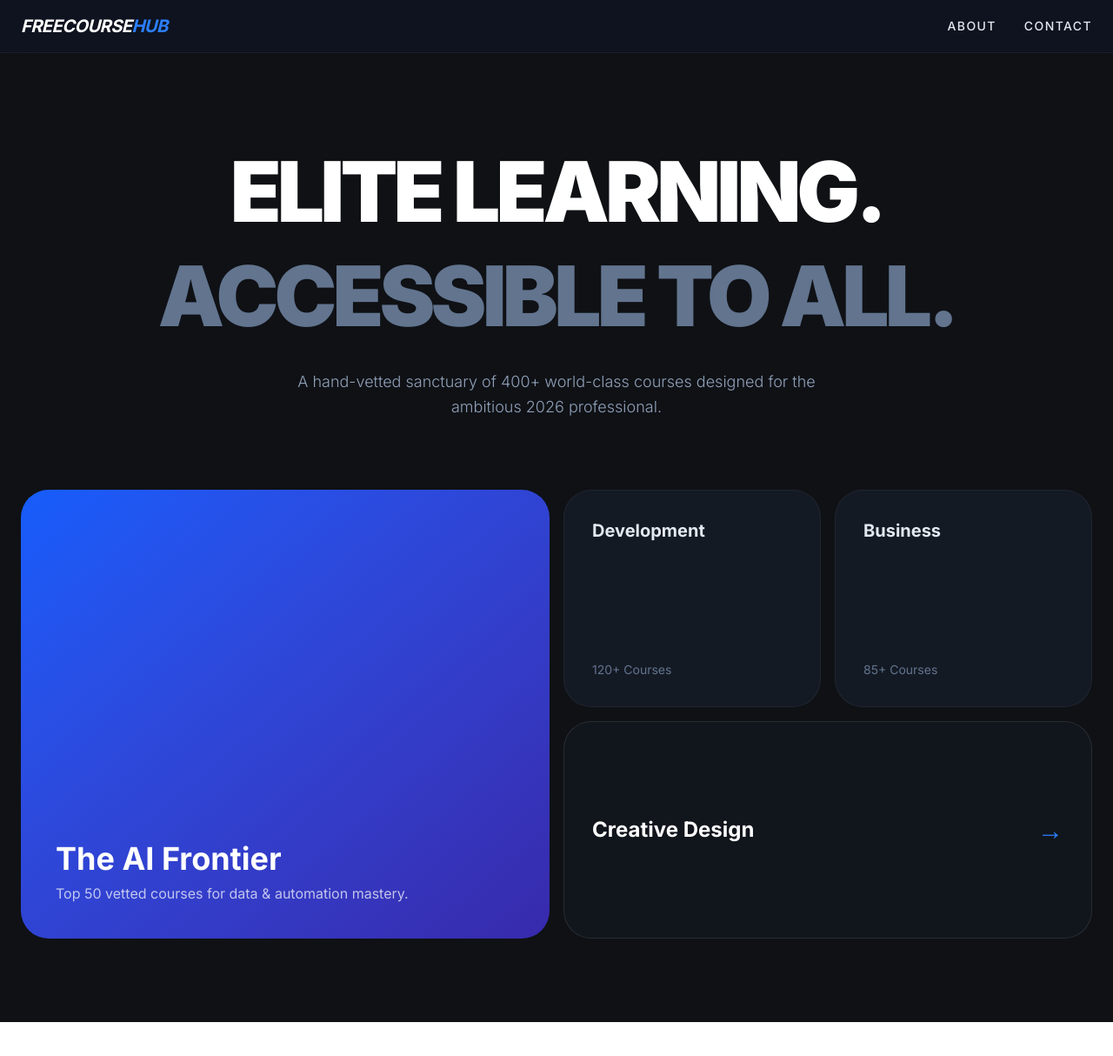
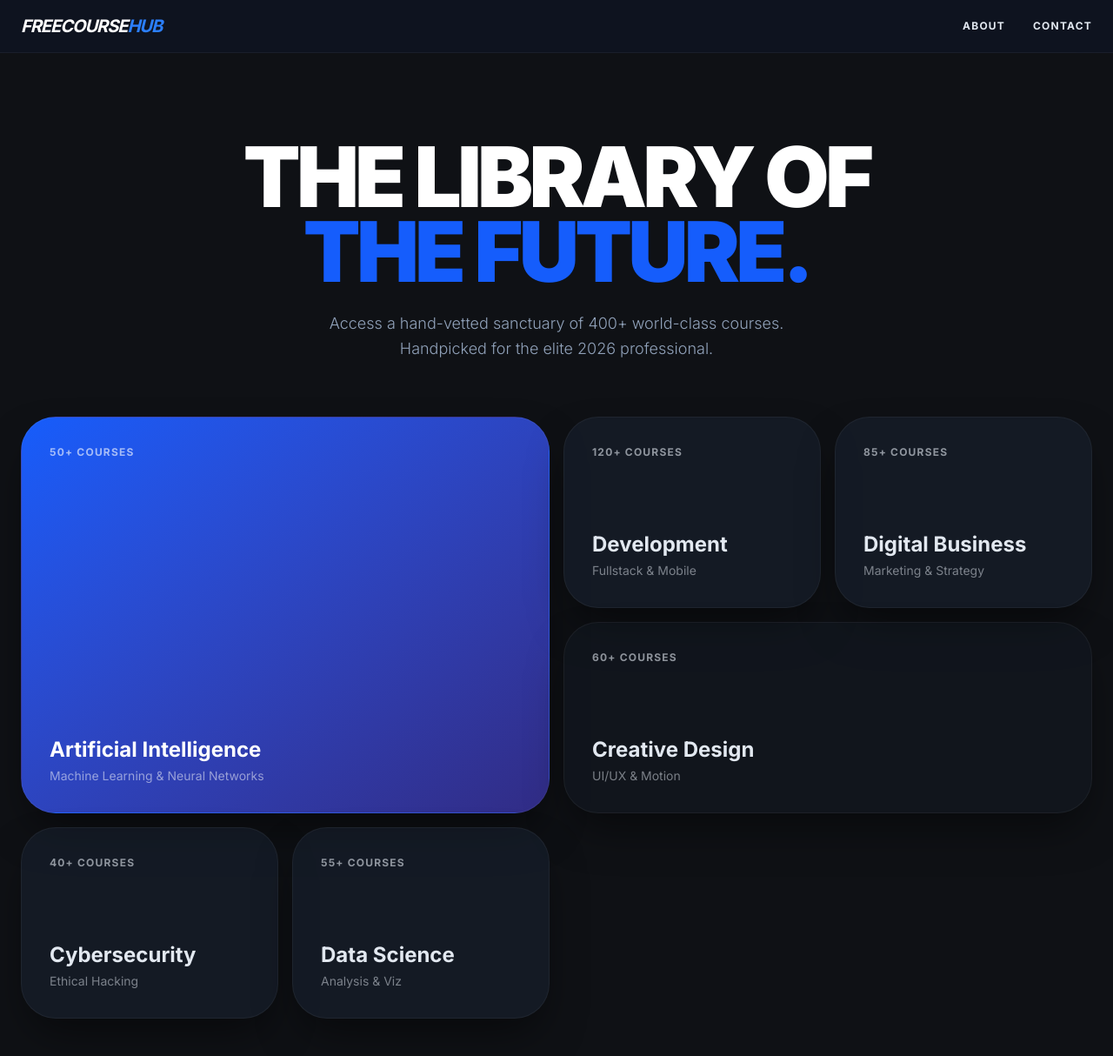
Before and after one commit to orinajameschege-ke/free-course-hub, a Next.js app: page / in a window 1280 px wide. Shown: the top 1214 px of the page at 87% size. Before the commit the page ends 1175 px from the top, so only its background shows below. Built offline with nearby package versions, Linux system fonts and the light colour scheme.

Commit message:
more changes

```diff
--- /dev/null
+++ b/src/app/category/page.tsx
@@ -0,0 +1,41 @@
+// src/app/category/[slug]/page.tsx
+import { createClient } from '@supabase/supabase-js';
+import Link from 'next/link';
+
+const supabase = createClient(
+  process.env.NEXT_PUBLIC_SUPABASE_URL!,
+  process.env.NEXT_PUBLIC_SUPABASE_ANON_KEY!
+);
+
+export default async function CategoryPage({ params }: { params: { slug: string } }) {
+  const { slug } = params;
+
+  // Fetch courses that match the category 'slug'
+  const { data: courses, error } = await supabase
+    .from('courses')
+    .select('*')
+    .eq('category', slug); // Ensure your table has a 'category' column matching these names
+
+  return (
+    <main className="min-h-screen bg-[#0f1115] text-white p-8 pt-32">
+      <div className="max-w-6xl mx-auto">
+        <Link href="/" className="text-blue-500 hover:underline mb-8 inline-block">← Back to Hub</Link>
+        <h1 className="text-5xl font-bold mb-12 capitalize">{slug.replace('-', ' ')} Courses</h1>
+
+        {error && <p className="text-red-500">Error loading courses.</p>}
+
+        <div className="grid grid-cols-1 md:grid-cols-2 lg:grid-cols-3 gap-6">
+          {courses?.map((course) => (
+            <div key={course.id} className="bg-slate-800/40 border border-white/5 p-6 rounded-3xl backdrop-blur-md">
+              <h2 className="text-xl font-bold mb-2">{course.title}</h2>
+              <p className="text-slate-400 text-sm mb-4">{course.description}</p>
+              <a href={course.link} target="_blank" className="text-blue-400 font-bold hover:text-blue-300">Start Learning →</a>
+            </div>
+          ))}
+        </div>
+
+        {courses?.length === 0 && <p className="text-slate-500">No courses found in this category yet.</p>}
+      </div>
+    </main>
+  );
+}
--- a/src/app/page.tsx
+++ b/src/app/page.tsx
@@ -2,51 +2,62 @@
 import Link from 'next/link';
 import { Analytics } from "@vercel/analytics/react";
 
+// Professional Category Data for the Grid
+const CATEGORIES = [
+  { id: 'ai', title: 'Artificial Intelligence', count: '50+', desc: 'Machine Learning & Neural Networks', style: 'md:col-span-2 md:row-span-2 bg-gradient-to-br from-blue-600 to-indigo-900', text: 'text-white' },
+  { id: 'development', title: 'Development', count: '120+', desc: 'Fullstack & Mobile', style: 'bg-slate-800/40', text: 'text-slate-200' },
+  { id: 'business', title: 'Digital Business', count: '85+', desc: 'Marketing & Strategy', style: 'bg-slate-800/40', text: 'text-slate-200' },
+  { id: 'design', title: 'Creative Design', count: '60+', desc: 'UI/UX & Motion', style: 'md:col-span-2 bg-slate-800/20', text: 'text-slate-200' },
+  { id: 'cybersecurity', title: 'Cybersecurity', count: '40+', desc: 'Ethical Hacking', style: 'bg-slate-800/40', text: 'text-slate-200' },
+  { id: 'data-science', title: 'Data Science', count: '55+', desc: 'Analysis & Viz', style: 'bg-slate-800/40', text: 'text-slate-200' },
+];
+
 export default function CourseHub() {
   return (
-    <main className="min-h-screen bg-[#0f1115] text-slate-200 selection:bg-blue-500/30 font-sans">
-      {/* Premium Glass Header */}
+    <main className="min-h-screen bg-[#0f1115] text-slate-200 selection:bg-blue-500/30">
+      {/* Navigation */}
       <nav className="fixed top-0 w-full z-50 bg-slate-900/50 backdrop-blur-xl border-b border-white/5 px-6 py-4 flex justify-between items-center">
-        <Link href="/" className="text-xl font-bold tracking-tight text-white italic">
-          FREECOURSE<span className="text-blue-500">HUB</span>
+        <Link href="/" className="text-xl font-bold tracking-tighter text-white uppercase italic">
+          FreeCourse<span className="text-blue-500">Hub</span>
         </Link>
-        <div className="flex gap-8 text-sm font-medium uppercase tracking-widest">
+        <div className="flex gap-8 text-xs font-bold uppercase tracking-widest">
           <Link href="/about" className="hover:text-blue-400 transition-colors">About</Link>
           <Link href="/contact" className="hover:text-blue-400 transition-colors">Contact</Link>
         </div>
       </nav>
 
       {/* Hero Section */}
-      <section className="pt-40 pb-20 px-6 text-center">
-        <h1 className="text-6xl md:text-8xl font-black text-white mb-6 tracking-tighter leading-tight">
-          ELITE LEARNING.<br /><span className="text-slate-500">ACCESSIBLE TO ALL.</span>
+      <section className="pt-40 pb-16 px-6 text-center">
+        <h1 className="text-5xl md:text-8xl font-black text-white mb-6 tracking-tighter uppercase leading-[0.9]">
+          The Library of <br /><span className="text-blue-600">The Future.</span>
         </h1>
         <p className="max-w-2xl mx-auto text-lg text-slate-400 leading-relaxed font-light">
-          A hand-vetted sanctuary of 400+ world-class courses designed for the ambitious 2026 professional.
+          Access a hand-vetted sanctuary of 400+ world-class courses. <br />Handpicked for the elite 2026 professional.
         </p>
       </section>
 
-      {/* Main Bento Grid */}
+      {/* Interactive Bento Grid */}
       <section className="max-w-7xl mx-auto px-6 pb-24">
-        <div className="grid grid-cols-1 md:grid-cols-4 gap-4 auto-rows-[250px]">
-          <div className="md:col-span-2 md:row-span-2 bg-gradient-to-br from-blue-600 to-indigo-800 rounded-[2rem] p-10 flex flex-col justify-end group transition-all">
-            <h2 className="text-4xl font-bold text-white mb-2">The AI Frontier</h2>
-            <p className="text-white/70">Top 50 vetted courses for data & automation mastery.</p>
-          </div>
-          <div className="bg-slate-800/40 border border-white/5 rounded-[2rem] p-8 flex flex-col justify-between hover:bg-slate-800/60 transition-all">
-            <h3 className="text-xl font-bold">Development</h3>
-            <p className="text-sm text-slate-500">120+ Courses</p>
-          </div>
-          <div className="bg-slate-800/40 border border-white/5 rounded-[2rem] p-8 flex flex-col justify-between hover:bg-slate-800/60 transition-all">
-            <h3 className="text-xl font-bold">Business</h3>
-            <p className="text-sm text-slate-500">85+ Courses</p>
-          </div>
-          <div className="md:col-span-2 bg-slate-800/20 border border-white/10 rounded-[2rem] p-8 flex items-center justify-between">
-            <span className="text-2xl font-bold text-white">Creative Design</span>
-            <span className="text-blue-500 text-3xl">→</span>
-          </div>
+        <div className="grid grid-cols-1 md:grid-cols-4 gap-4 auto-rows-[220px]">
+          {CATEGORIES.map((cat) => (
+            <Link
+              key={cat.id}
+              href={`/category/${cat.id}`}
+              className={`${cat.style} border border-white/5 rounded-[2.5rem] p-8 flex flex-col justify-between group hover:scale-[1.01] hover:border-blue-500/50 transition-all duration-300 shadow-2xl shadow-black/50`}
+            >
+              <div className="flex justify-between items-start">
+                <span className={`text-xs font-bold uppercase tracking-widest opacity-60 ${cat.text}`}>{cat.count} Courses</span>
+                <span className="text-blue-500 opacity-0 group-hover:opacity-100 transition-opacity">→</span>
+              </div>
+              <div>
+                <h3 className={`text-2xl font-bold mb-1 ${cat.text}`}>{cat.title}</h3>
+                <p className={`text-sm opacity-50 ${cat.text}`}>{cat.desc}</p>
+              </div>
+            </Link>
+          ))}
         </div>
       </section>
+
       <Analytics />
     </main>
   );
```
